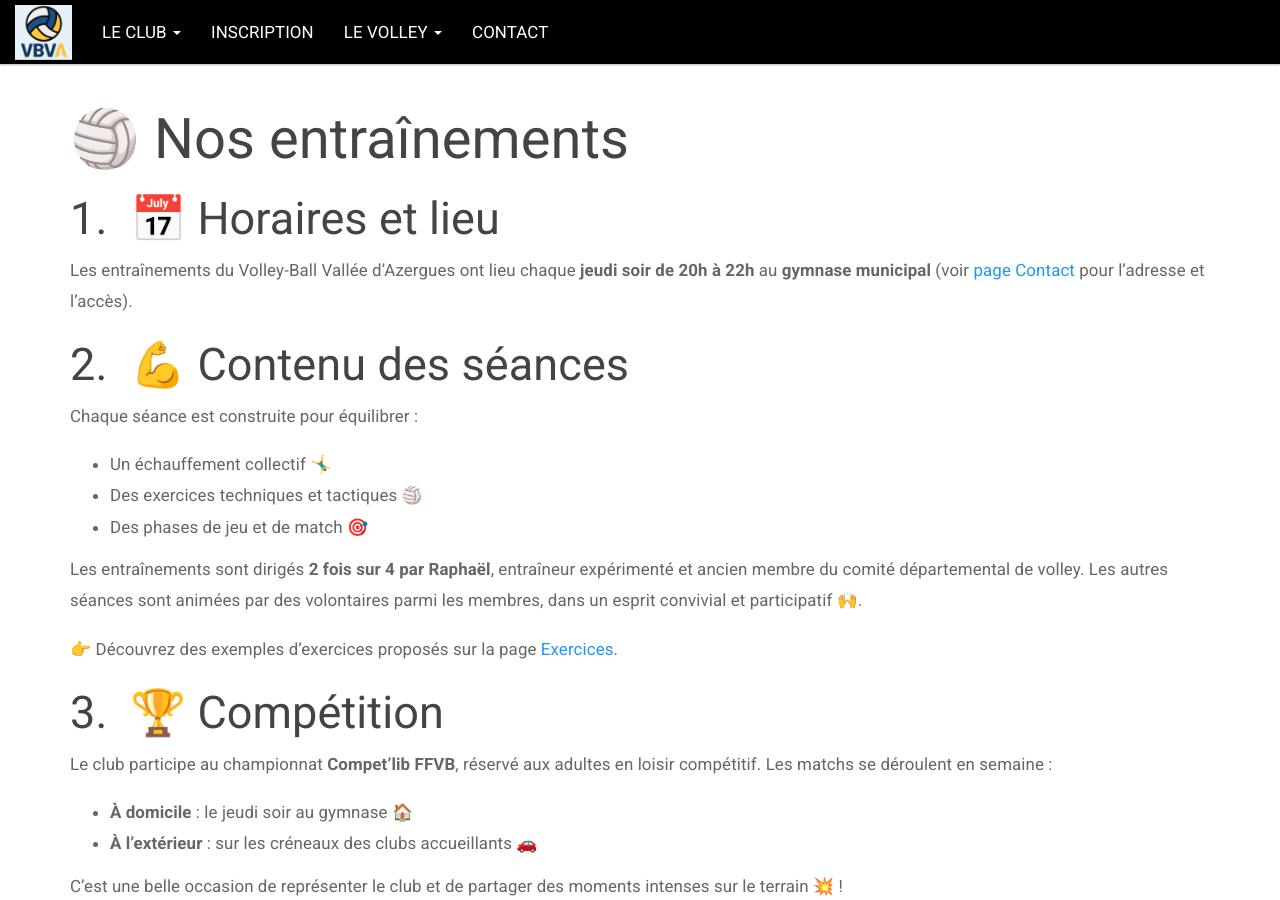
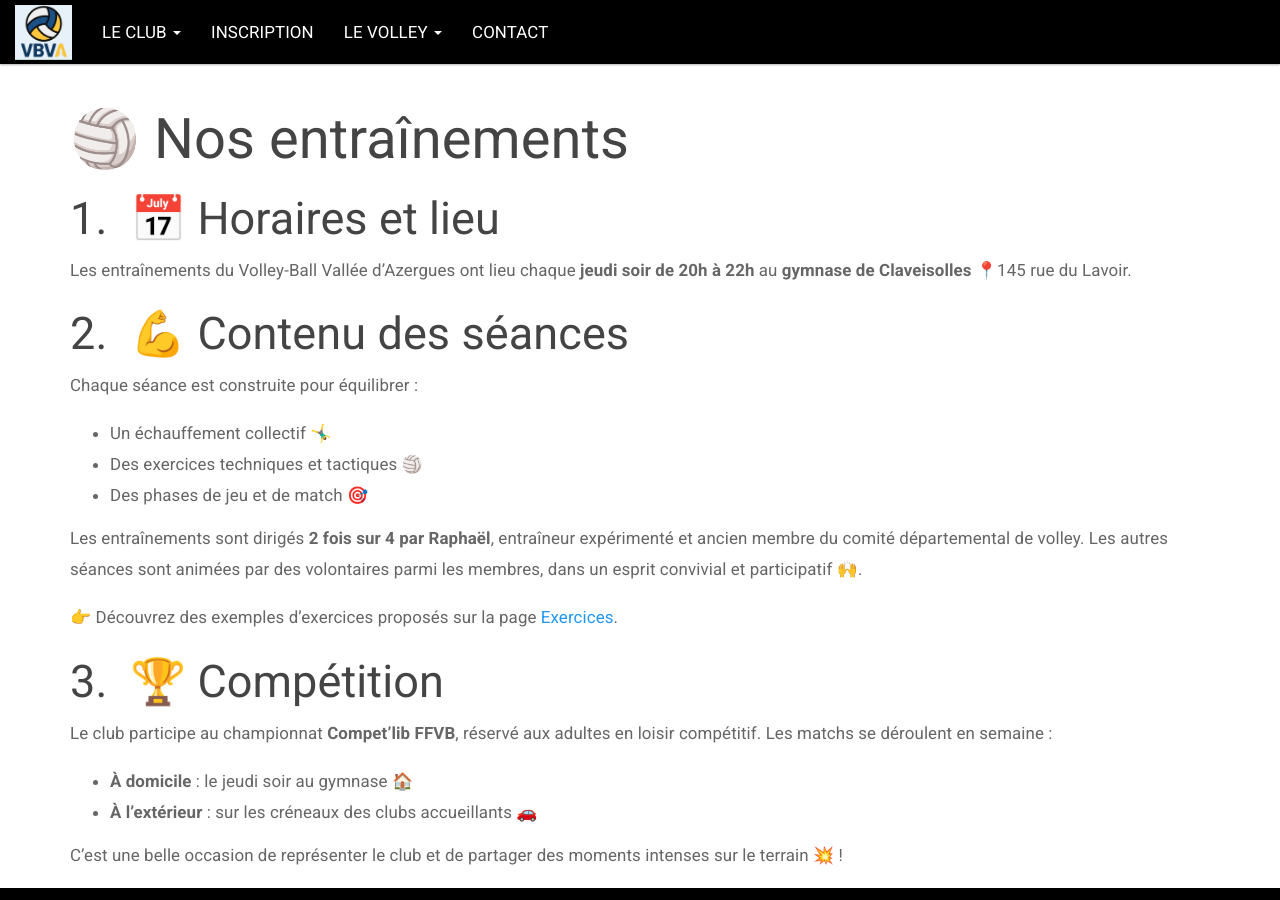
Before and after one commit to p-faurevincent/vbva-site, a Jekyll site: the page built from _pages/entrainements.html, in a window 1280 px wide and 900 px high, scrolled down 507 px. Built offline with Jekyll 4.4.1, drawn with Linux system fonts in a browser that asks for light colours.

Commit message:
wip: update training page

```diff
--- a/_pages/entrainements.html
+++ b/_pages/entrainements.html
@@ -8,7 +8,7 @@ permalink: /entrainements/
 <h2>📅 Horaires et lieu</h2>
 <p>
     Les entraînements du Volley-Ball Vallée d’Azergues ont lieu chaque <strong>jeudi soir de 20h à 22h</strong>
-    au <strong>gymnase municipal</strong> (voir <a href="/contact/">page Contact</a> pour l’adresse et l’accès).
+    au <strong>gymnase de Claveisolles</strong> 📍145 rue du Lavoir.
 </p>
 
 <h2>💪 Contenu des séances</h2>
```
Also changed, not shown: assets/images/posts/premiere-seance/ballons.jpg.
